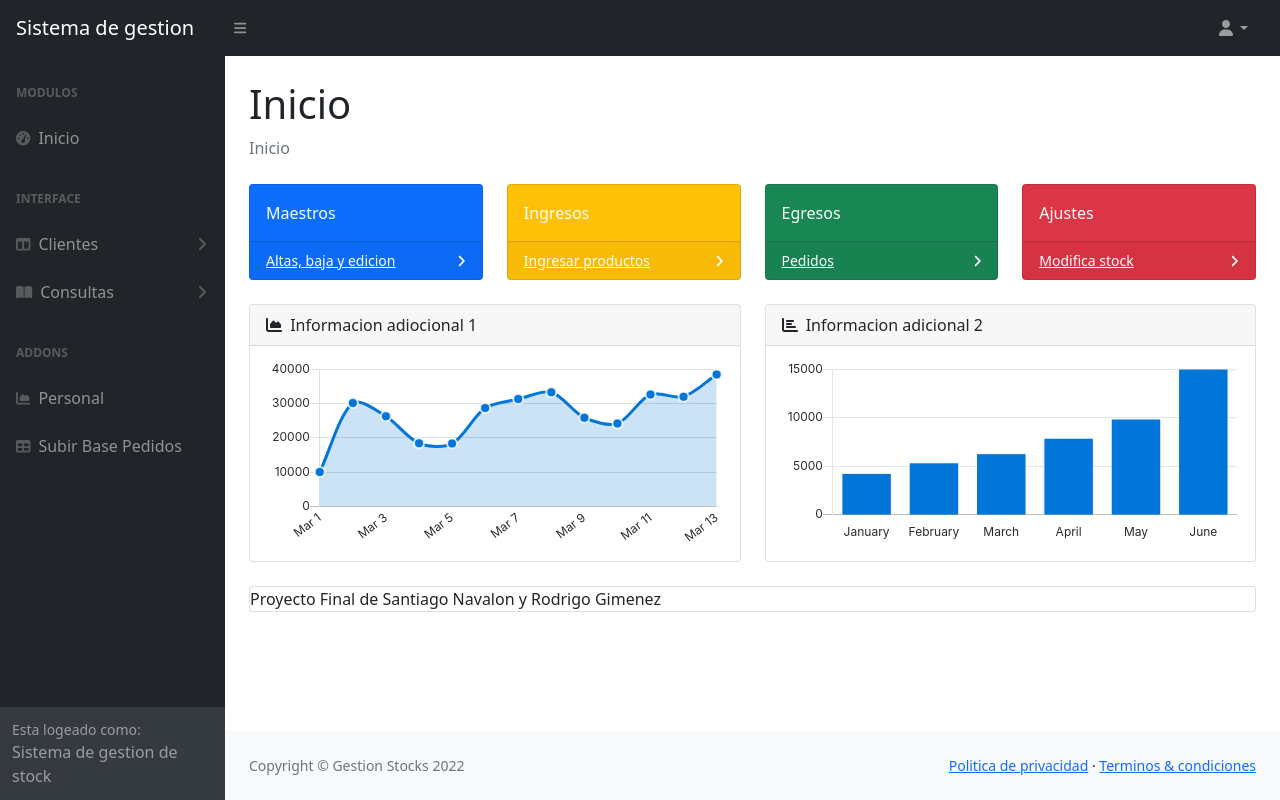
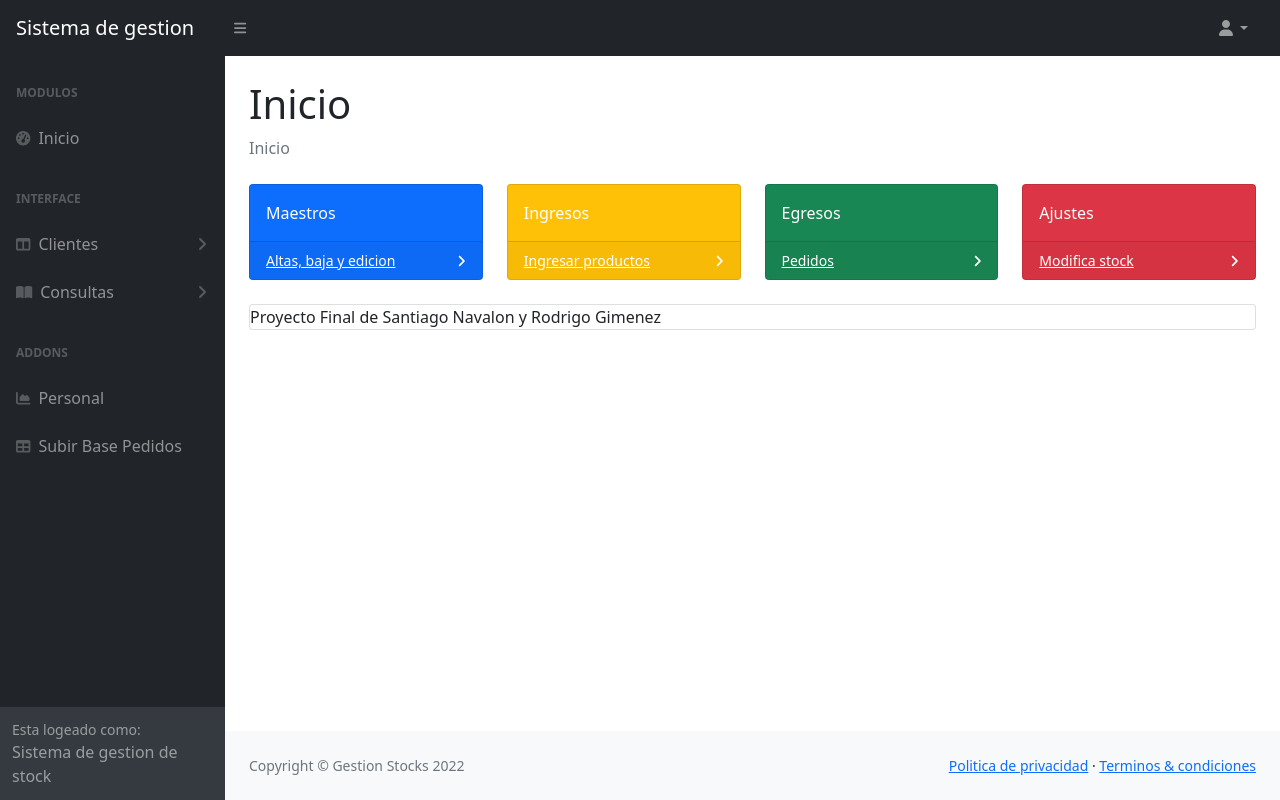
Before and after one commit to rhiwick/MVT-Rodrigo_Santiago, a Django app: page / in a window 1280 px wide. Run offline with Django 4.2, Linux system fonts and the light colour scheme; some libraries are stand-ins or nearby versions.

Commit message:
Linkie algunas cosas

```diff
--- a/Templates/index.html
+++ b/Templates/index.html
@@ -7,15 +7,19 @@
         <meta name="viewport" content="width=device-width, initial-scale=1, shrink-to-fit=no" />
         <meta name="description" content="" />
         <meta name="author" content="" />
-        <title>Dashboard - SB Admin</title>
+        {% block titulo %}
+        <title>Sistema de gestion de stock</title>
+        {% endblock titulo %}
         <link href="https://cdn.jsdelivr.net/npm/simple-datatables@latest/dist/style.css" rel="stylesheet" />
         <link href={% static 'vistas/css/styles.css' %} rel="stylesheet" />
         <script src="https://use.fontawesome.com/releases/v6.1.0/js/all.js" crossorigin="anonymous"></script>
     </head>
+
+
     <body class="sb-nav-fixed">
         <nav class="sb-topnav navbar navbar-expand navbar-dark bg-dark">
             <!-- Navbar Brand-->
-            <a class="navbar-brand ps-3" href="index.html">Sistema de gestion</a>
+            <a class="navbar-brand ps-3" href="">Sistema de gestion</a>
             <!-- Sidebar Toggle-->
             <button class="btn btn-link btn-sm order-1 order-lg-0 me-4 me-lg-0" id="sidebarToggle" href="#!"><i class="fas fa-bars"></i></button>
             <!-- Navbar Search-->
@@ -41,7 +45,7 @@
                     <div class="sb-sidenav-menu">
                         <div class="nav">
                             <div class="sb-sidenav-menu-heading">Modulos</div>
-                            <a class="nav-link" href="index.html">
+                            <a class="nav-link" href="">
                                 <div class="sb-nav-link-icon"><i class="fas fa-tachometer-alt"></i></div>
                                 Inicio
                             </a>
@@ -108,16 +112,21 @@
             <div id="layoutSidenav_content">
                 <main>
                     <div class="container-fluid px-4">
+                        {% block sub_titulo %}
                         <h1 class="mt-4">Inicio</h1>
+                        {% endblock sub_titulo %}
                         <ol class="breadcrumb mb-4">
+                            {% block sub_titulo_2 %}
                             <li class="breadcrumb-item active">Inicio</li>
+                            {% endblock sub_titulo_2 %}
                         </ol>
                         <div class="row">
                             <div class="col-xl-3 col-md-6">
                                 <div class="card bg-primary text-white mb-4">
                                     <div class="card-body">Maestros</div>
                                     <div class="card-footer d-flex align-items-center justify-content-between">
-                                        <a class="small text-white stretched-link" href="#">Altas, baja y edicion</a>
+
+                                        <a class="small text-white stretched-link" {% block link %}href="crear-stock"{% endblock link %}>Altas, baja y edicion</a>
                                         <div class="small text-white"><i class="fas fa-angle-right"></i></div>
                                     </div>
                                 </div>
@@ -150,28 +159,8 @@
                                 </div>
                             </div>
                         </div>
-                        <div class="row">
-                            <div class="col-xl-6">
-                                <div class="card mb-4">
-                                    <div class="card-header">
-                                        <i class="fas fa-chart-area me-1"></i>
-                                        Informacion adiocional 1
-                                    </div>
-                                    <div class="card-body"><canvas id="myAreaChart" width="100%" height="40"></canvas></div>
-                                </div>
-                            </div>
-                            <div class="col-xl-6">
-                                <div class="card mb-4">
-                                    <div class="card-header">
-                                        <i class="fas fa-chart-bar me-1"></i>
-                                        Informacion adicional 2
-                                    </div>
-                                    <div class="card-body"><canvas id="myBarChart" width="100%" height="40"></canvas></div>
-                                </div>
-                            </div>
-                        </div>
                         <div class="card mb-4">
-                            Proyecto Final de Santiago Navalon y Rodrigo Gimenez
+                            {% block campos %}Proyecto Final de Santiago Navalon y Rodrigo Gimenez{% endblock campos %}
                         </div>
                     </div>
                 </main>
@@ -197,4 +186,5 @@
         <script src="https://cdn.jsdelivr.net/npm/simple-datatables@latest" crossorigin="anonymous"></script>
         <script src="js/datatables-simple-demo.js"></script>
     </body>
+
 </html>
```
Also changed, not shown: Templates/crear_stock.html (+18 -14 lines).
